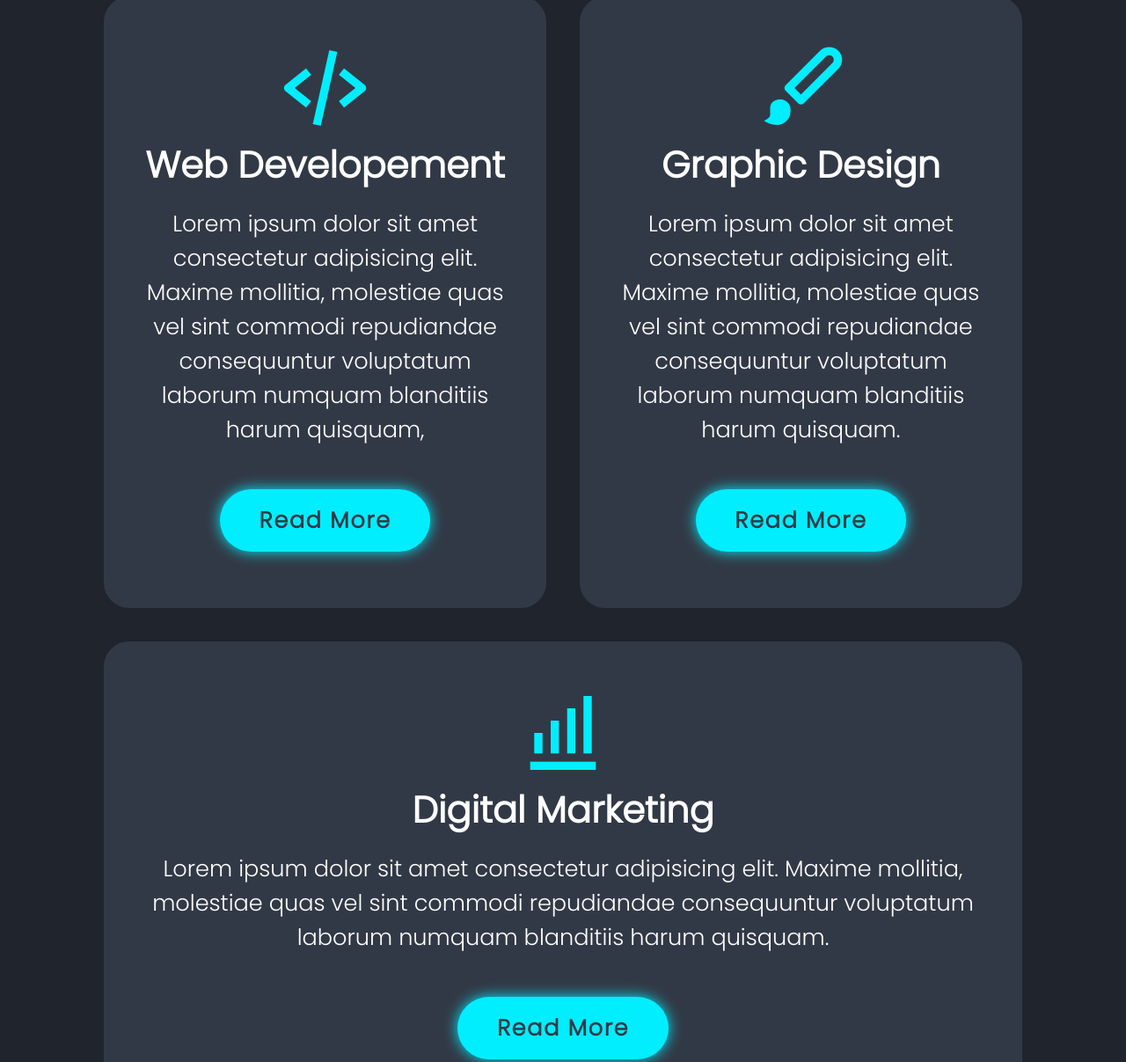
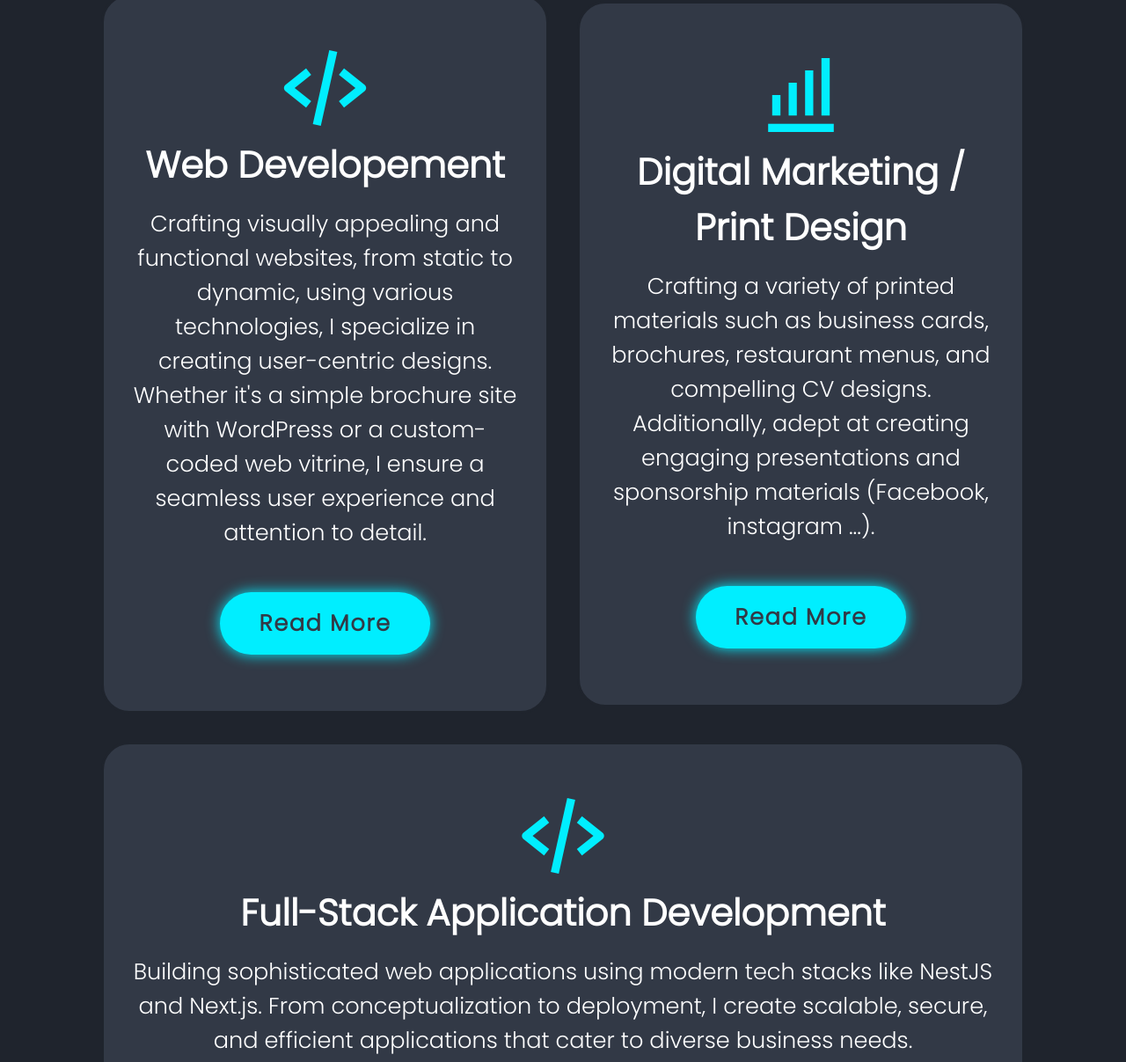
Before and after one commit to Hatemfer/hatemfer.github.io, a plain HTML site: page index.html in a window 1280 px wide. Shown: the part 2562-3769 px from the top of the page at 88% size. Drawn offline with nearby package versions, Linux system fonts and the light colour scheme.

Commit message:
fix: services section fixing

```diff
--- a/index.html
+++ b/index.html
@@ -95,30 +95,32 @@
           <i class="bx bx-code-alt"></i>
           <h3>Web Developement</h3>
           <p>
-            Lorem ipsum dolor sit amet consectetur adipisicing elit. Maxime
-            mollitia, molestiae quas vel sint commodi repudiandae consequuntur
-            voluptatum laborum numquam blanditiis harum quisquam,
+            Crafting visually appealing and functional websites, from static to dynamic, using various
+            technologies, I specialize in creating user-centric designs. Whether it's a simple brochure
+            site with WordPress or a custom-coded web vitrine, I ensure a seamless user experience and
+            attention to detail.
           </p>
           <a href="#" class="btn">Read More</a>
         </div>
+
+
         <div class="services-box">
-          <i class="bx bxs-paint"></i>
-          <h3>Graphic Design</h3>
+          <i class="bx bx-bar-chart-alt"></i>
+          <h3>Digital Marketing / Print Design</h3>
           <p>
-            Lorem ipsum dolor sit amet consectetur adipisicing elit. Maxime
-            mollitia, molestiae quas vel sint commodi repudiandae consequuntur
-            voluptatum laborum numquam blanditiis harum quisquam.
+            Crafting a variety of printed materials such as business cards, brochures, restaurant menus,
+            and compelling CV designs. Additionally, adept at creating engaging presentations and
+            sponsorship materials (Facebook, instagram ...).
           </p>
           <a href="#" class="btn">Read More</a>
         </div>
 
         <div class="services-box">
-          <i class="bx bx-bar-chart-alt"></i>
-          <h3>Digital Marketing</h3>
+          <i class="bx bx-code-alt"></i>
+          <h3>Full-Stack Application Development</h3>
           <p>
-            Lorem ipsum dolor sit amet consectetur adipisicing elit. Maxime
-            mollitia, molestiae quas vel sint commodi repudiandae consequuntur
-            voluptatum laborum numquam blanditiis harum quisquam.
+            Building sophisticated web applications using modern tech stacks like NestJS and Next.js. From conceptualization to deployment,
+            I create scalable, secure, and efficient applications that cater to diverse business needs.
           </p>
           <a href="#" class="btn">Read More</a>
         </div>
@@ -129,7 +131,7 @@
       <h2 class="heading">Latest <span>Project</span></h2>
       <div class="portfolio-container">
         <div class="portfolio-box">
-          <img src="images/seniorenplatzfinder.png" alt="" id="portfolioImage_Intern" />
+          <img src="images/seniorenplatzfinder.png" alt="" id="portfolioImage_SPF" />
           <div class="portfolio-layer">
             <h4>Seniorenplatzfinder</h4>
             <p>
@@ -172,7 +174,7 @@
         </div>
 
         <div class="portfolio-box">
-          <img src="images/Restaurant1.png" alt="" id="portfolioImage_Intern" />
+          <img src="images/Restaurant1.png" alt="" id="portfolioImage_Resto" />
           <div class="portfolio-layer">
             <h4>The Resto</h4>
             <p>
@@ -184,7 +186,7 @@
           </div>
         </div>
         <div class="portfolio-box">
-          <img src="images/menu.png" alt="" />
+          <img src="images/menu.png" alt="" id="portfolioImage_Menu" />
           <div class="portfolio-layer">
             <h4>Restaurant Menu</h4>
             <p>
```
